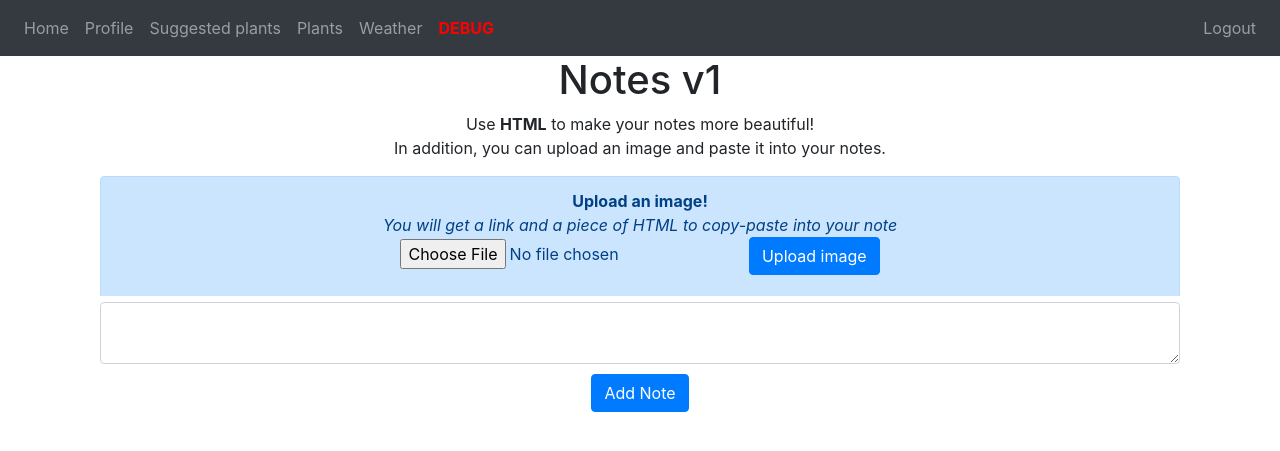
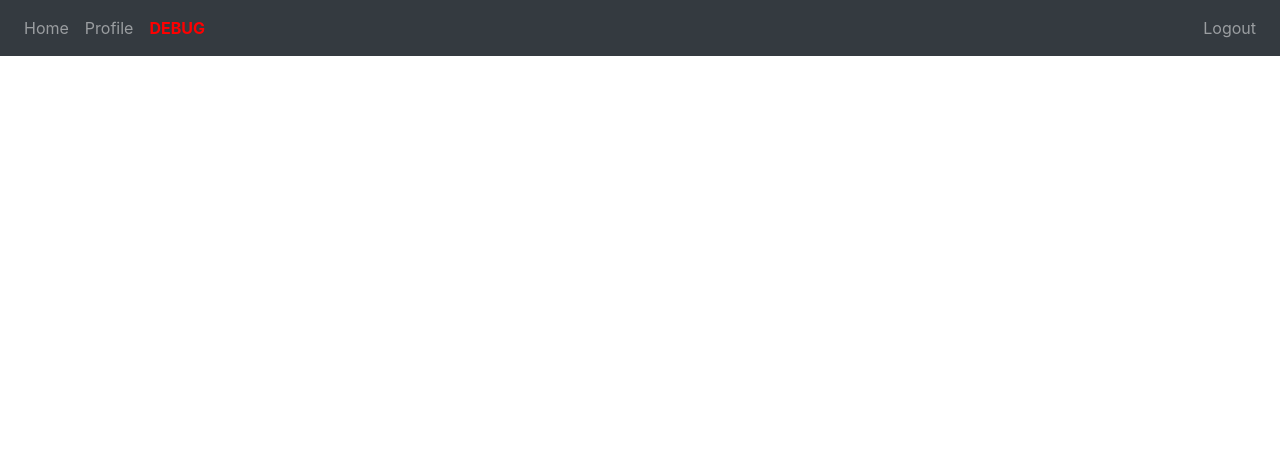
Before and after one commit to WaterLord7788/SmartWebPen, a Flask app: page / in a window 1280 px wide. Shown: the top 451 px of the page. Run offline with Flask 2, Linux system fonts and the light colour scheme; a user stored in the database is signed in; data that the repository does not hold is empty; some libraries are stand-ins or nearby versions.

Commit message:
Adjusting WEBLASTER project for SmartWebPen.

```diff
--- a/website/__init__.py
+++ b/website/__init__.py
@@ -10,6 +10,7 @@ DB_NAME = "database.db"
 ALLOWED_EXTENSIONS = {'txt', 'pdf', 'png', 'jpg', 'jpeg', 'gif'}
 UPLOAD_FOLDER = join(dirname(realpath(__file__)), 'static/img/')
 ADMIN = "kristian.paivinen@yahoo.com"
+SIGNUP_ENABLED = True
 
 
 def create_app():
@@ -26,7 +27,7 @@ def create_app():
     app.register_blueprint(views, url_prefix='/')
     app.register_blueprint(auth, url_prefix='/')
 
-    from .models import User, Note, Plant, Suggestion
+    from .models import User
 
     with app.app_context():
         db.create_all()
--- a/website/templates/base.html
+++ b/website/templates/base.html
@@ -35,14 +35,14 @@
           <a class="nav-item nav-link" id="home" href="/">Home</a>
           <a class="nav-item nav-link" id="logout" href="/profile">Profile</a>
             {% if user.email == "kristian.paivinen@yahoo.com" %}
-              <a class="nav-item nav-link" id="home" href="/suggestions">Suggested plants</a>
+              <!--<a class="nav-item nav-link" id="home" href="/suggestions">Suggested plants</a>-->
             {% endif %}
           {% else %}
           <a class="nav-item nav-link" id="login" href="/login">Login</a>
           <a class="nav-item nav-link" id="signUp" href="/sign-up">Sign Up</a>
           {% endif %}
-          <a class="nav-item nav-link" id="home" href="/plants">Plants</a>
-          <a class="nav-item nav-link" id="home" href="/weather">Weather</a>
+          <!--<a class="nav-item nav-link" id="home" href="/plants">Plants</a>
+          <a class="nav-item nav-link" id="home" href="/weather">Weather</a>-->
           {% if user.is_authenticated %}
             {% if user.email == "kristian.paivinen@yahoo.com" %}
               <a class="nav-item nav-link" style="color: red" id="home" href="/debug"><b>DEBUG</b></a>
--- a/website/templates/home.html
+++ b/website/templates/home.html
@@ -3,7 +3,7 @@
   {% autoescape false %}
 
   <div class="container">
-    <h1/align="center">Notes v1</h1>
+    <!--<h1/align="center">Notes v1</h1>
     <p/align="center">
       Use <b>HTML</b> to make your notes more beautiful!</b>
       <br>In addition, you can upload an image and paste it into your notes.
@@ -33,7 +33,7 @@
           </div>
         </form>
       </upload-note>
-    </div class="embed">
+    </div class="embed">-->
   </div>
 
   {% endautoescape %}
--- a/website/views.py
+++ b/website/views.py
@@ -4,7 +4,7 @@ from flask_login import login_required, current_user
 from . import db, ALLOWED_EXTENSIONS, UPLOAD_FOLDER, ADMIN
 from werkzeug.utils import secure_filename
 from os.path import join, dirname, realpath
-from .models import Note, Plant, Suggestion, User
+from .models import User
 from bs4 import BeautifulSoup
 import requests
 import json
@@ -16,69 +16,7 @@ views = Blueprint('views', __name__)
 @views.route('/', methods=['GET', 'POST'])
 @login_required
 def home():
-    if request.method == 'POST':
-        note = request.form.get('note') #Gets the note from the HTML
-        if note:
-            if len(note) < 1:
-                flash('Note is too short!', category='error')
-            else:
-                new_note = Note(data=note, user_id=current_user.id)  #Providing the schema for the note
-                db.session.add(new_note) #Adding the note to the database
-                db.session.commit()
-                flash('Note added!', category='success')
-        else:
-            flash('No notes to add!', category='failure')
     return render_template("home.html", user=current_user, ADMIN=ADMIN)
-
-
-@views.route('/plants', methods=['GET', 'POST'])
-def plants():
-    #print(Plant.query.all())
-    if request.method == 'POST' and current_user.email == ADMIN:
-        plant = request.form.get('plant') #Gets the plant from the HTML
-        if plant:
-            if len(plant) < 1:
-                flash('Information regarding plant is too short!', category='error')
-            else:
-                new_plant = Plant(data=plant)  #Providing the schema for the plant
-                db.session.add(new_plant) #Adding the plant to the database
-                db.session.commit()
-                flash('Plant added!', category='success')
-        else:
-            flash('No plants to add!', category='failure')
-    elif request.method == 'POST' and current_user.email != ADMIN and current_user.email != None:
-        plant = request.form.get('plant') #Gets the plant from the HTML
-        if plant:
-            if len(plant) < 1:
-                flash('Information regarding plant is too short!', category='error')
-            else:
-                new_suggestion = Suggestion(data=plant)  #Providing the schema for the plant
-                db.session.add(new_suggestion) #Adding the plant to the database
-                db.session.commit()
-                flash('Suggestion added!', category='success')
-        else:
-            flash('No suggestions to add!', category='failure')
-    plants = Plant.query.all()
-    return render_template("plants.html", user=current_user, plants=plants, ADMIN=ADMIN)
-
-
-@views.route('/suggestions', methods=['GET', 'POST'])
-@login_required
-def suggestions():
-    if request.method == 'POST' and current_user.email != ADMIN:
-        suggestion = request.form.get('suggestion')
-        if suggestion:
-            if len(suggestion) < 1:
-                flash('Information regarding new suggestion is too short!', category='error')
-            else:
-                new_suggestion = Suggestion(data=suggestion)
-                db.session.add(new_suggestion)
-                db.session.commit()
-                flash('Suggestion added!', category='success')
-        else:
-            flash('No suggestions to add!', category='failure')
-    suggestions = Suggestion.query.all()
-    return render_template("suggestions.html", user=current_user, suggestions=suggestions, ADMIN=ADMIN)
 
 
 def allowed_file(filename):
@@ -104,75 +42,6 @@ def upload_file():
     return render_template("upload.html", state="")
 
 
-@views.route('/weather', methods=['GET'])
-def weather():
-    city = request.args.get("city")
-    URL = f"https://www.foreca.fi/Finland/{city}/10vrk"
-    page = requests.get(URL)
-    soup = BeautifulSoup(page.content, "html.parser")
-    results = soup.find(id="tenday")
-    return render_template("weather.html", user=current_user, results=results)
-
-
-@views.route('/delete-note', methods=['POST'])
-def delete_note():
-    note = json.loads(request.data) # this function expects a JSON from the INDEX.js file
-    noteId = note['noteId']
-    note = Note.query.get(noteId)
-    if note:
-        if note.user_id == current_user.id:
-            db.session.delete(note)
-            db.session.commit()
-
-    return jsonify({})
-
-
-@views.route('/delete-plant', methods=['POST'])
-def delete_plant():
-    plant = json.loads(request.data) # this function expects a JSON from the INDEX.js file
-    plantId = plant['plantId']
-    plant = Plant.query.get(plantId)
-    if plant:
-        if current_user.email == ADMIN:
-            db.session.delete(plant)
-            db.session.commit()
-            flash('Plant deleted!', category='success')
-    return jsonify({})
-
-
-@views.route('/accept-suggestion', methods=['POST'])
-def accept_suggestion():
-    suggestion = json.loads(request.data) # The ID of the suggestion
-    suggestionId = suggestion['suggestionId']
-    suggestionData = Suggestion.query.get(suggestionId).data
-    suggestionDate = Suggestion.query.get(suggestionId).date
-    suggestionUserID = Suggestion.query.get(suggestionId).user_id
-    suggestion = Suggestion.query.get(suggestionId) # Rewriting it to be a new value
-    new_plant = Plant(id=suggestionId, data=suggestionData, date=suggestionDate, user_id=suggestionUserID)
-    if new_plant:
-        if current_user.email == ADMIN:
-            #new_plant = Plant(data=plant)  #Providing the schema for the plant
-            db.session.add(new_plant) #Adding the plant to the database
-            db.session.delete(suggestion)
-            db.session.commit()
-            flash('Suggestion accepted and a new plant created!', category='success')
-    return jsonify({})
-
-
-@views.route('/delete-suggestion', methods=['POST'])
-def delete_suggestion():
-    suggestion = json.loads(request.data) # this function expects a JSON from the INDEX.js file
-    suggestionId = suggestion['suggestionId']
-    suggestion = Suggestion.query.get(suggestionId)
-    if suggestion:
-        if current_user.email == ADMIN:
-            db.session.delete(suggestion)
-            db.session.commit()
-            flash('Suggestion deleted!', category='success')
-    return jsonify({})
-
-
-### DEBUGGING ###
 @views.route('/debug', methods=['GET', 'POST'])
 @login_required
 def debug():
@@ -183,7 +52,6 @@ def debug():
         execute.close()
         return render_template("debug.html", user=current_user, ADMIN=ADMIN, output=output)
     return render_template("debug.html", user=current_user, ADMIN=ADMIN)
-### DEBUGGING ###
 
 
 @views.route('/profile', methods=['GET', 'POST'])
```
Also changed, not shown: website/auth.py (+27 -26 lines), website/models.py (+0 -23 lines), website/templates/sign_up.html (+49 -0 lines), website/database.db.
